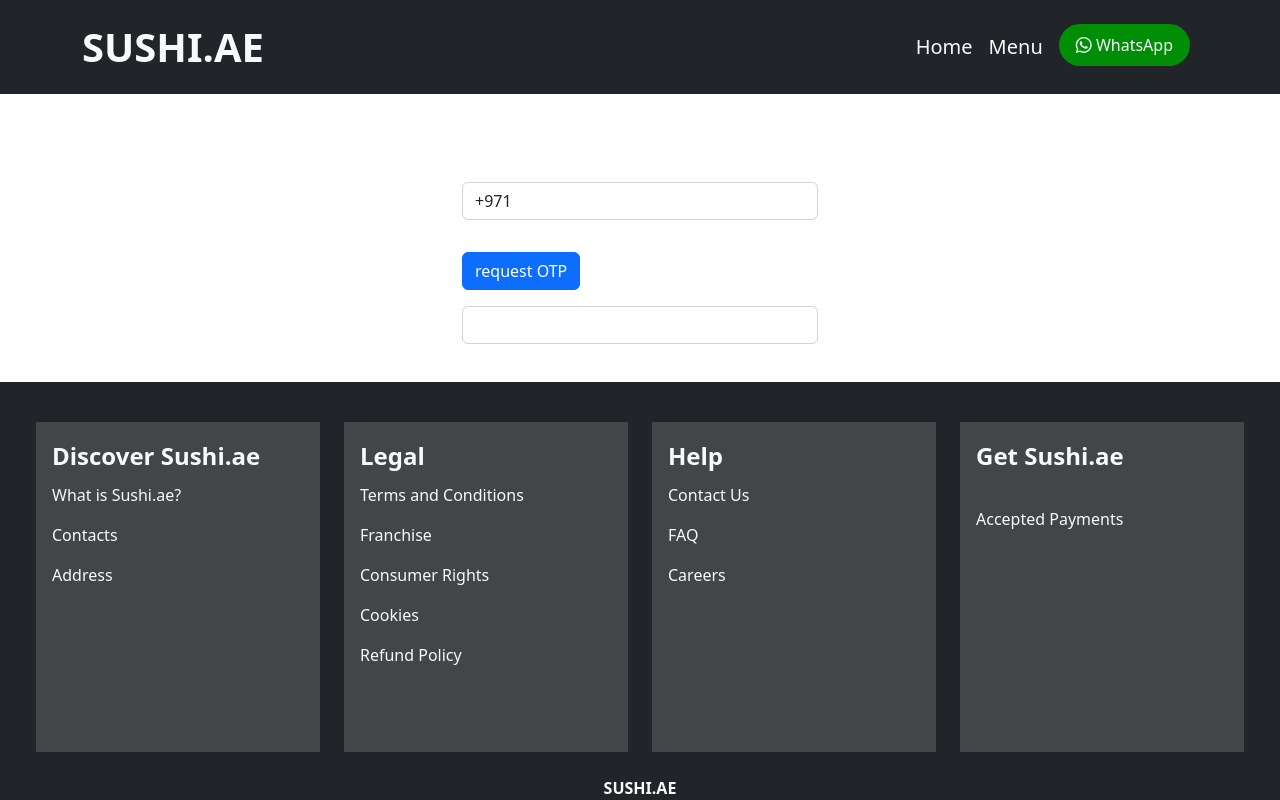
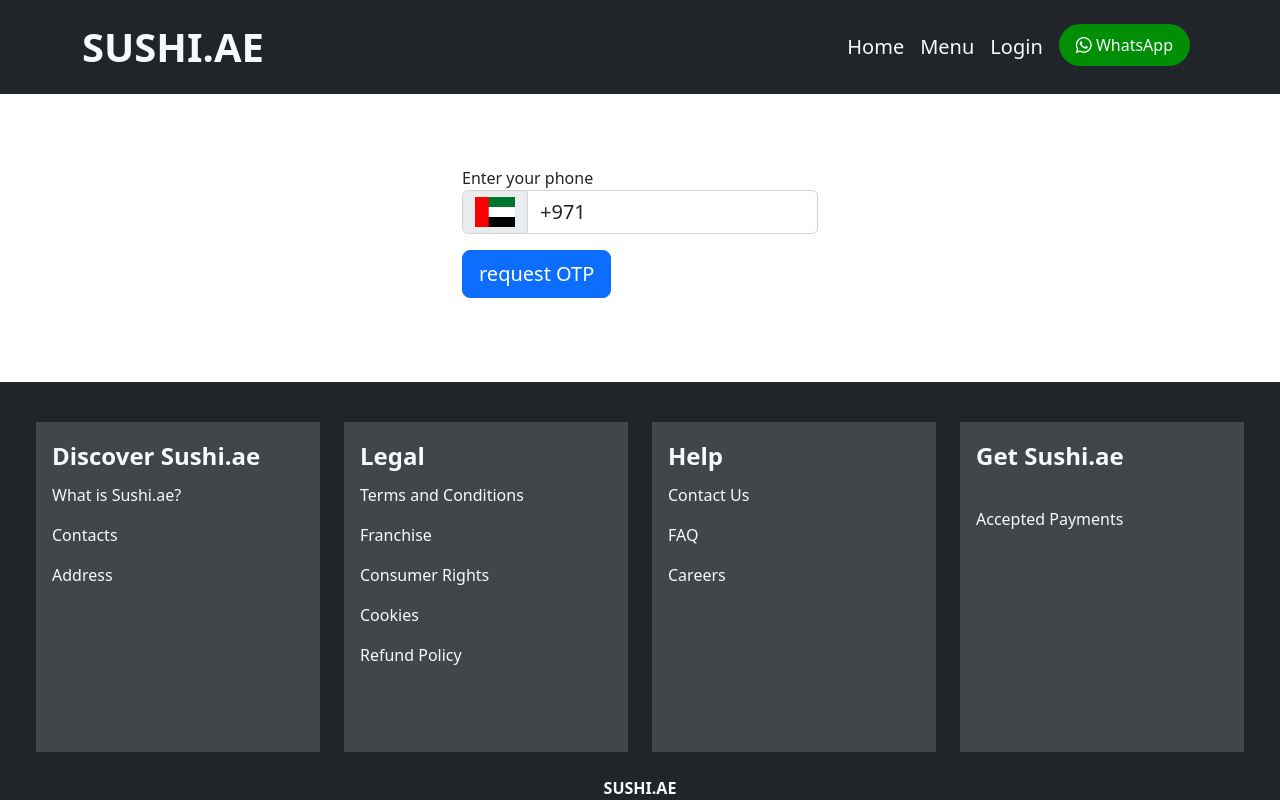
Before and after one commit to eshil-dev/sushidotae, a React (Create React App) app: page /login in a window 1280 px wide. Built offline with nearby package versions, Linux system fonts and the light colour scheme; no server answers; what react-geocode would draw is missing.

Commit message:
some spacing changes i guesss

```diff
--- a/package.json
+++ b/package.json
@@ -11,6 +11,7 @@
     "@testing-library/react": "^13.3.0",
     "@testing-library/user-event": "^13.5.0",
     "axios": "^0.27.2",
+    "cors": "^2.8.5",
     "dotenv": "^16.0.1",
     "firebase": "^9.8.4",
     "gh-pages": "^4.0.0",
--- a/src/components/Login.jsx
+++ b/src/components/Login.jsx
@@ -2,11 +2,14 @@
 // import firebase from './firebase';
 import authentication from './firebase';
 import {RecaptchaVerifier, signInWithPhoneNumber} from 'firebase/auth';
-
+import ae from '../images/ae.svg';
 
 function Login(){
     const [phoneNumber, setPhoneNumber] = useState('+971');
     const[OTP, setOTP] = useState('');
+    const[showOTP, setShowOTP] = useState(false);
+    const[user, setUser] = useState('');
+    const[authed, setAuthed] = useState(false);
 
     const setUpRecaptcha = () =>{
         window.recaptchaVerifier = new RecaptchaVerifier('recpatcha-container', {
@@ -17,25 +20,6 @@
           },
         }, authentication);
     }
-    // const onSignInSubmit = (event) =>{
-    //     event.preventDefault();
-    //     this.setUpRecaptcha();
-    //     // const phoneNumber = getPhoneNumberFromUserInput();
-    //     const phoneNumber = '+971566652534';
-    //     const appVerifier = window.recaptchaVerifier;
-    //     firebase.auth.signInWithPhoneNumber(phoneNumber, appVerifier)
-    //     .then(function (confirmationResult){
-    //         // SMS sent. Prompt user to type the code from the message, then sign the
-    //         // user in with confirmationResult.confirm(code).
-    //         window.confirmationResult = confirmationResult;
-
-    //     })
-    //     .catch((error) => {
-    //         // Error; SMS not sent
-    //         // ...
-
-    //     });
-    // }
 
     const requestOTP = (e)=>{
         e.preventDefault();
@@ -48,11 +32,12 @@
                 // SMS sent. Prompt user to type the code from the message, then sign the
                 // user in with confirmationResult.confirm(code).
                 window.confirmationResult = confirmationResult;
-                console.log("confirmationRES: ", confirmationResult)
-                // ...
+
+                // show if the otp is sent
+                setShowOTP(true);
+
                 }).catch((error) => {
                 // Error; SMS not sent
-                // ...
                 console.log("err: ", error)
                 }
             );
@@ -70,6 +55,10 @@
             confirmationResult.confirm(otp).then((result) => {
                 // User signed in successfully.
                 const user = result.user;
+
+                // set the user state
+                setUser(user);
+                setAuthed(true);
                 console.log("conformation resualt: ",confirmationResult)
                 console.log("user: ",user)
             }).catch((error) => {
@@ -85,10 +74,34 @@
                 <div className="col my-4">
                     <form onSubmit={requestOTP}>
                         <div id='recpatcha-container'></div>
-                        <input type="text" className='form-control my-3' onChange={(e) => setPhoneNumber(e.target.value)} value={phoneNumber}/>
-                        <button className='btn btn-primary my-3'>request OTP</button>
-                        <input type="text" className='form-control' maxLength={6} value={OTP} onChange={verifyOTP} />
+                        <label htmlFor="" className='p-0'>Enter your phone</label>
+                        <div className="input-group col-sm-6">
+                            <span className="input-group-text" id="basic-addon1">
+                                <img src={ae} height="30" alt=""/>
+                            </span>
+                            <input type="text"
+                            onChange={(e) => setPhoneNumber(e.target.value)}
+                            className="form-control fs-5"
+                            maxLength='13'
+                            value={phoneNumber}
+                            placeholder="5 --------"/>
+                        </div>
+                        <button className='btn btn-primary d-block my-3 btn-lg'>request OTP</button>
+                        {showOTP ?
+                            <div>
+                                <label htmlFor="" className=''>Enter the OTP sent</label>
+                                <input type="text" className='form-control' maxLength={6} value={OTP} onChange={verifyOTP} />
+                            </div>
+                        :""}
+
                     </form>
+                    {authed ?
+                        <div className='alert alert-success my-3 rounded p-3'>
+                            <strong className='text-center mx-auto fs-5'>Success!</strong>
+                            <p className='fw-bold'>user phone number: {user.phoneNumber}</p>
+                            <p className='fw-bold'>user ID: {user.uid}</p>
+                        </div> : ""
+                    }
                 </div>
                 <div className="col"></div>
             </div>
--- a/src/components/header.jsx
+++ b/src/components/header.jsx
@@ -25,6 +25,9 @@
                         <li className="nav-item">
                             <Link className="nav-link fs-5 text-light" to='/menu'> Menu</Link>
                         </li>
+                        <li className="nav-item">
+                            <Link className="nav-link fs-5 text-light" to='/login'> Login</Link>
+                        </li>
                         <li className='nav-item mx-2'>
                             <a className='nav-link text-light btn bg rounded-pill my-0 py-auto px-3' href="https://wa.me/9718007499223">
                             <i className="bi bi-whatsapp"></i> WhatsApp
--- a/src/components/order_summary.jsx
+++ b/src/components/order_summary.jsx
@@ -68,12 +68,32 @@
             })
             .catch(error => {console.log(error)});
     }
+
+    const handleNETWORK =()=>{
+        // console.log("getting the access token...", process.env.REACT_APP_NETWORK_API_KEY)
+        const access_token_url = `https://api-gateway.sandbox.ngenius-payments.com/identity/auth/access-token`
+        const headers = {
+            'Content-Type': 'application/vnd.ni-identity.v1+json',
+            "Access-Control-Allow-Origin": true,
+            // 'withCredentials': false,
+            'Authorization': `Basic ${process.env.REACT_APP_NETWORK_API_KEY}`
+        }
+
+        console.log(headers)
+        axios.post(access_token_url, { headers: headers })
+            .then(response => {
+                // check if the status is 200 and statusText is OK
+               console.log("res: ", response)
+            })
+            .catch(error => {console.log(error)});
+        }
+
     return (
         <div className="container p-3 py-4">
             <div className="container">
                 <div className="row mt-4 ">
-                    <div className="col-sm-12 col-md-3"></div>
-                    <div className="col-sm-12 col-md-6 text-center">
+                    <div className="col-sm-12 col-md-3 "></div>
+                    <div className="col-sm-12 col-md-6  text-center">
                     <h1>Order Summary</h1>
                      {Orders.map((item) => (
                         <div key={item.id} className="row border  border-success rounded-2 p-2 my-2">
@@ -109,7 +129,7 @@
                     </div>
                     <div className="row mt-3">
                         <button href="" onClick={()=>handleOrder('cash')} className="btn btn-success btn-lg m-1">Cash Payment on Delivery</button>
-                        <button href="" onClick={()=>handleOrder('apple')} className="btn btn-success btn-lg m-1">Pay with Apple Pay</button>
+                        <button href="" onClick={handleNETWORK} className="btn btn-success btn-lg m-1">Pay with Apple Pay</button>
                         <button href="" onClick={()=>handleOrder('card')} className="btn btn-success btn-lg m-1">Card Payment on Delivery</button>
                     </div>
                     </div>
@@ -121,3 +141,6 @@
 }
 
 export default OrderSummary;
+
+
+// https://portal.ngenius-payments.com/
```
Also changed, not shown: 1 other file (tests, documents, lock files or other folders).
